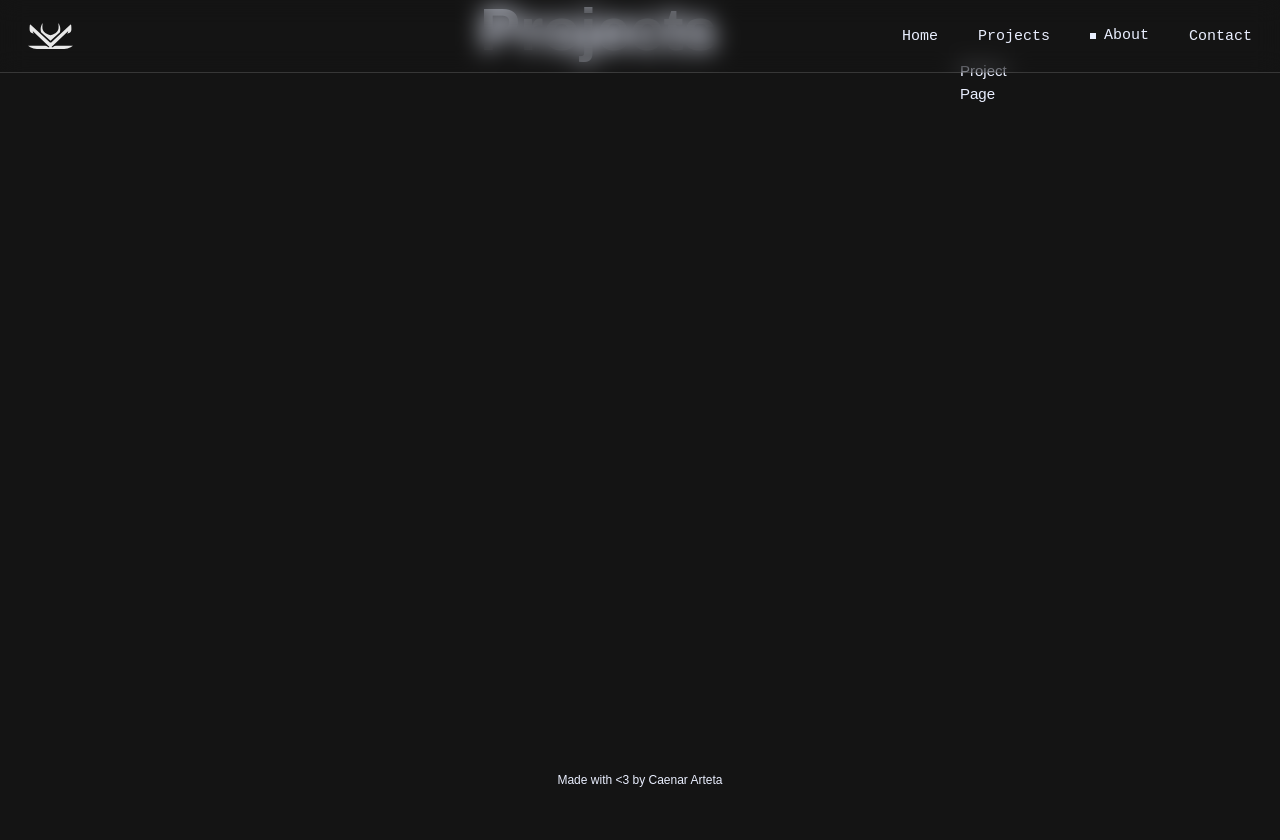
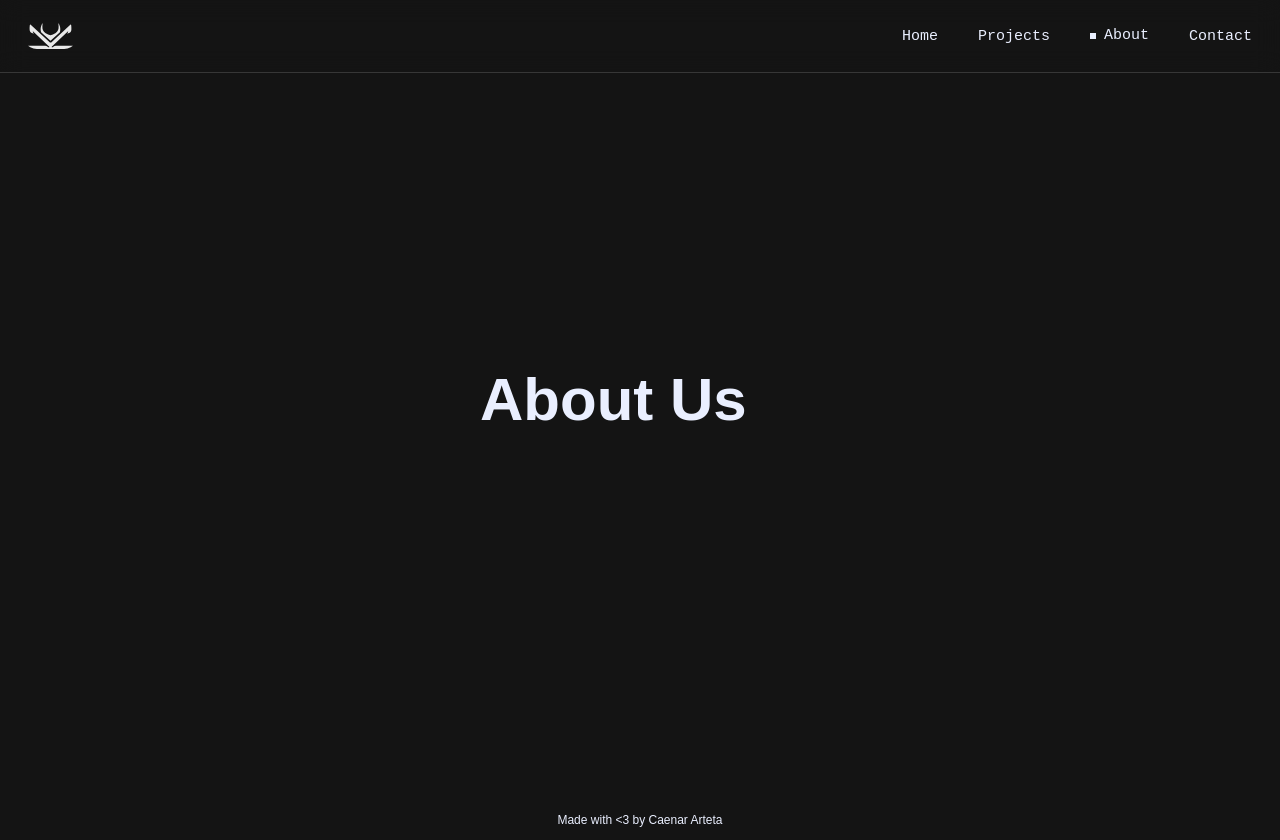
Before and after one commit to caenar/caenar, a Next.js app: page /about in a window 1280 px wide. Before the commit the page ends 800 px from the top, so only its background shows below. Built offline with nearby package versions, Linux system fonts and the light colour scheme; a web font is replaced by a local one.

Commit message:
feat(about): add layout and page

```diff
--- /dev/null
+++ b/src/app/about/layout.tsx
@@ -0,0 +1,3 @@
+export default function Layout({ children }: { children: React.ReactNode }) {
+  return <div>{children}</div>;
+}
--- /dev/null
+++ b/src/app/about/page.tsx
@@ -0,0 +1,11 @@
+"use client";
+
+import React from "react";
+
+export default function AboutPage() {
+  return (
+    <section className="h-screen flex items-center">
+      <h1>About Us</h1>
+    </section>
+  );
+}
--- a/src/components/projectCard.tsx
+++ b/src/components/projectCard.tsx
@@ -24,7 +24,7 @@ export default function ProjectCard({ title, desc, tags }: ProjectCardProps) {
   }, [title]);
 
   return (
-    <Link href={title.toLocaleLowerCase().replace(" ", "-")}>
+    <Link href={`/projects/${title.toLocaleLowerCase().replace(" ", "-")}`}>
       <div className="card h-full flex flex-col gap-7">
         <div className="w-full h-fit rounded-md">
           {imageLink && (
```
